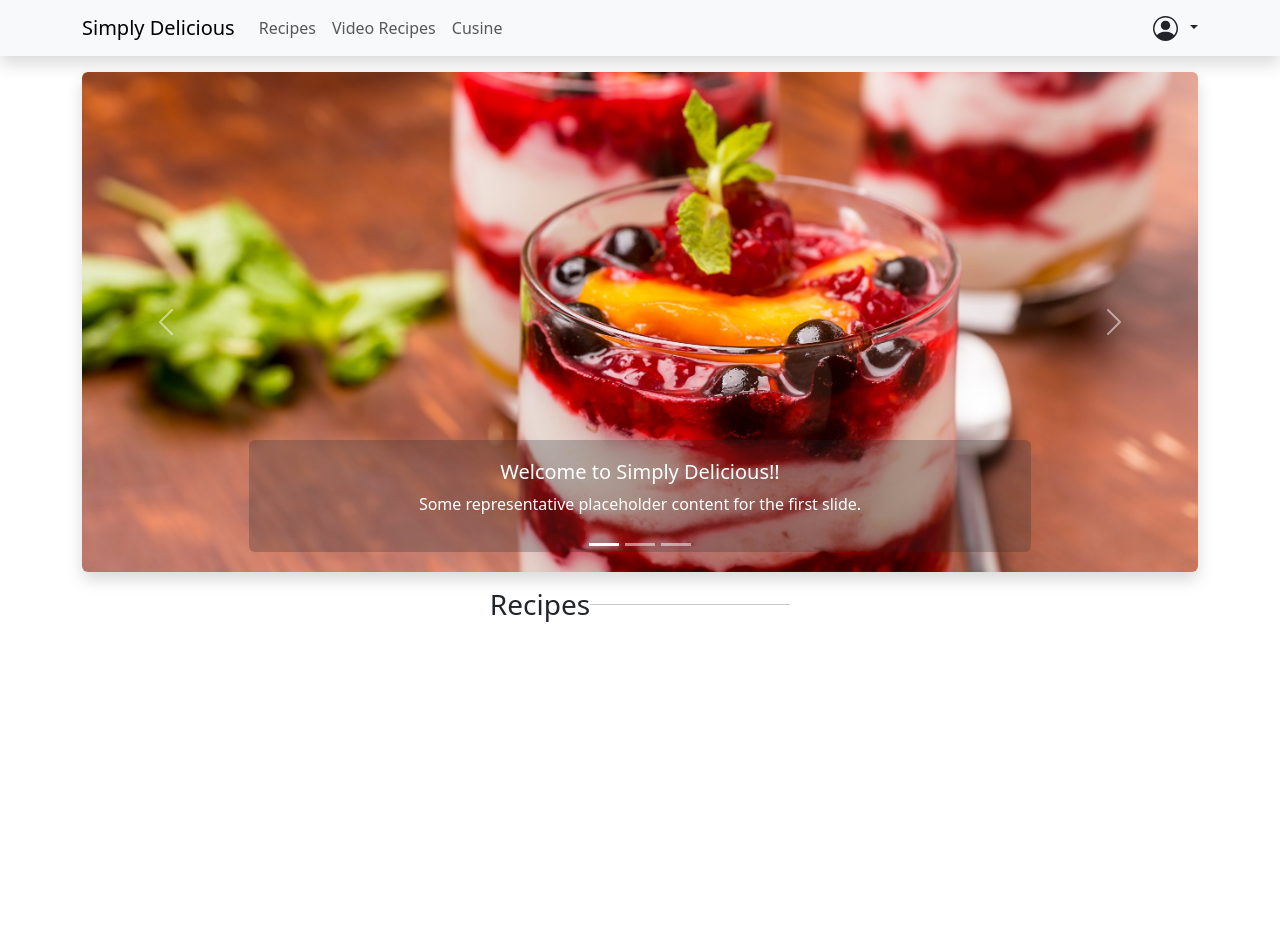
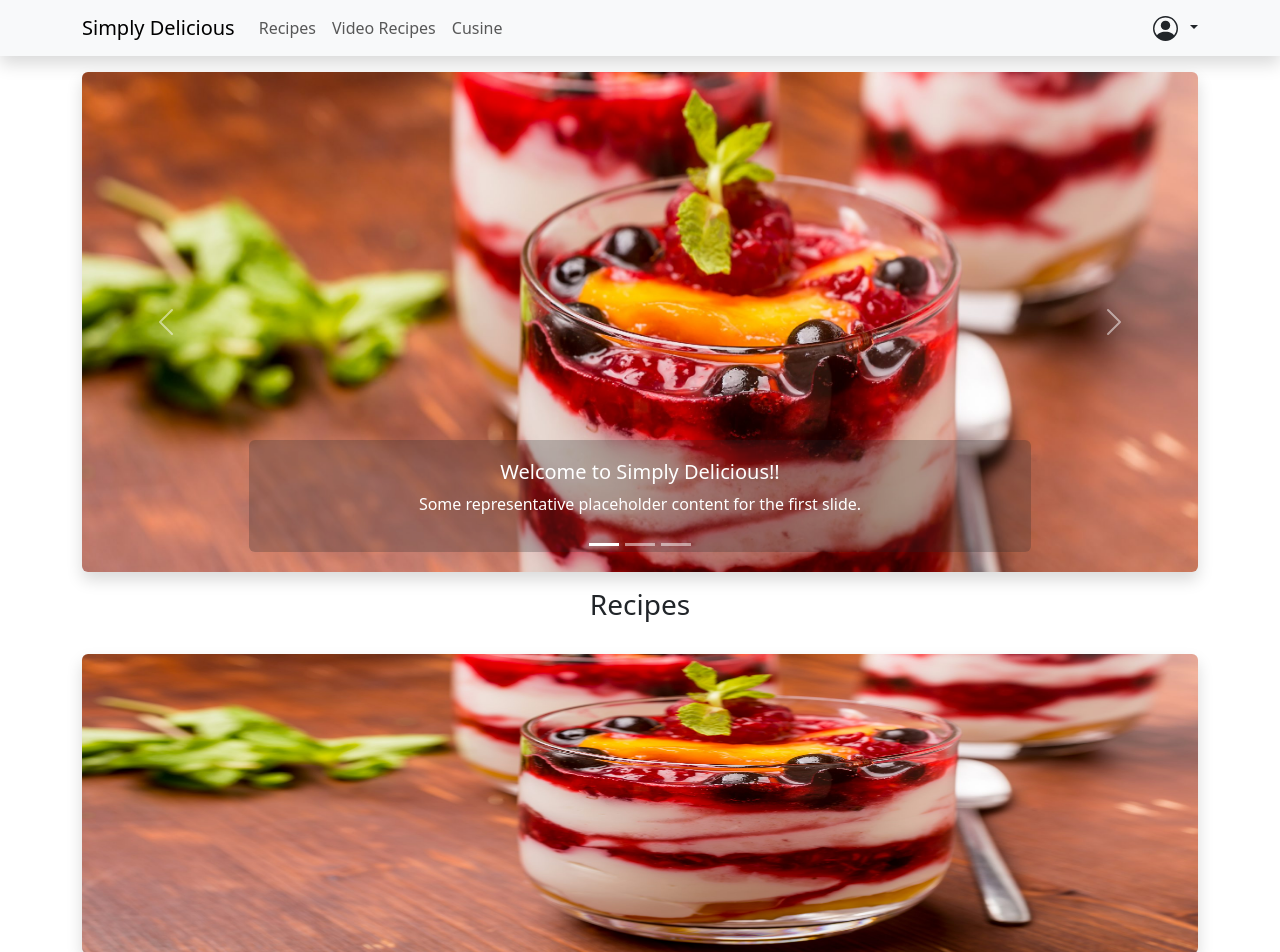
Before and after one commit to ruhiambelkar17/simply-delicious-web-app, a Vue app in the folder simply-delicious-web-app/: page / in a window 1280 px wide. Shown: the top 952 px of the page. Before the commit the page ends 800 px from the top, so only its background shows below. Built offline with nearby package versions, Linux system fonts and the light colour scheme; what vue3-google-login would draw is missing.

Commit message:
updated home ui

```diff
--- a/simply-delicious-web-app/src/views/Home.vue
+++ b/simply-delicious-web-app/src/views/Home.vue
@@ -19,10 +19,25 @@ export default {
   <div>
     <NavBar />
    <Carousel></Carousel>
-    <div class="my-3 d-flex justify-content-center">
-        <h3 class="text-center ">Recipes</h3>
+    <div class="container my-3 ">
+        <div class="d-flex justify-content-center">
+            <h3 class="text-center ">Recipes</h3>
+        </div>
         <br />
-        <hr style=" width: 200px;" class="" />
+        <div>
+            <img src="../assets/images/Smoothie.jpeg" class="img-fluid recipe-img rounded shadow"  >
+        </div>
+        <div class="row">
+            <div class="col-md-12"> </div>
+        </div>
+
     </div>
   </div>
 </template>
+
+<style scoped>
+.recipe-img {
+    width: 100%;
+    height: 300px;
+}
+</style>
```
